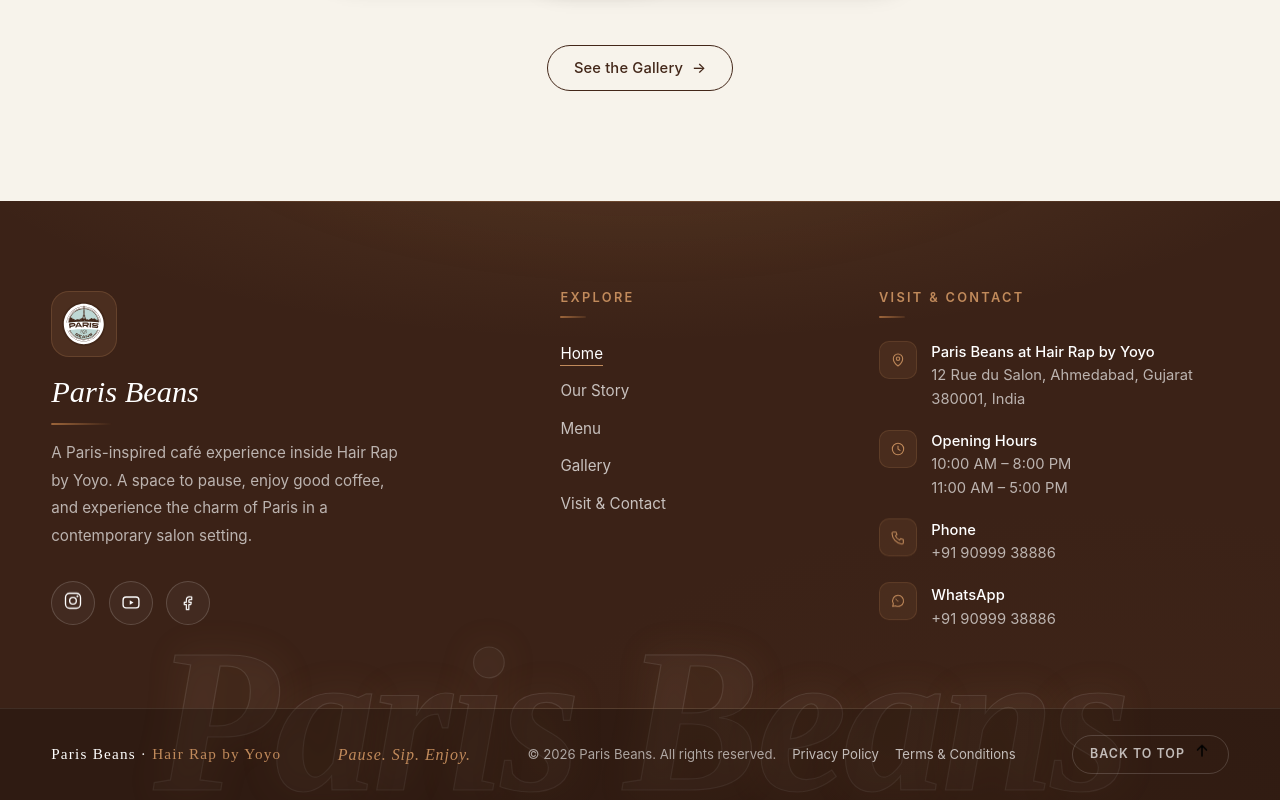
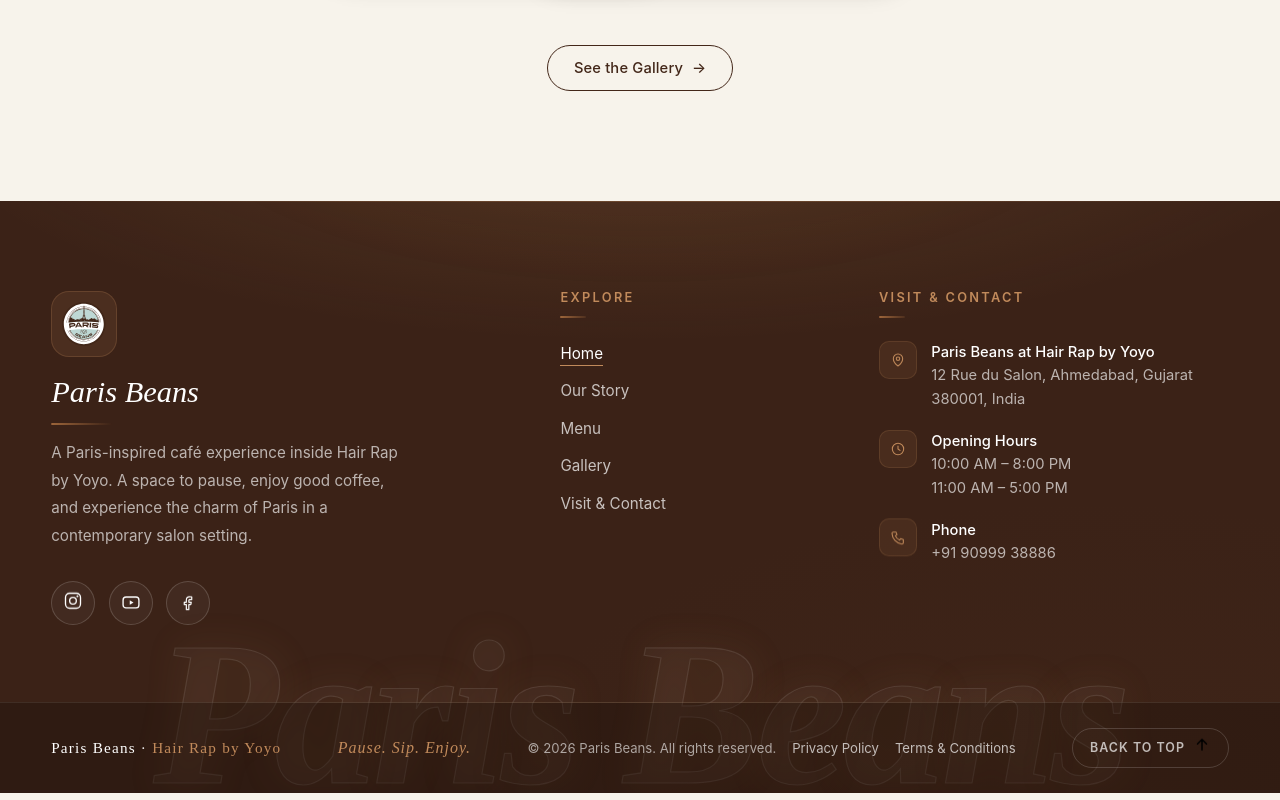
Before and after one commit to simlandikanchan-cmyk/Parisbeans, a React (Vite) app: page / in a window 1280 px wide. Shown: the part 4316-5116 px from the top of the page. Built offline with nearby package versions, Linux system fonts and the light colour scheme.

Commit message:
fixed some thing

```diff
--- a/src/components/Footer.jsx
+++ b/src/components/Footer.jsx
@@ -1,6 +1,6 @@
 import { useEffect, useRef } from 'react'
 import { exploreLinks, contact } from '../data/siteData'
-import { InstagramIcon, YoutubeIcon, FacebookIcon, MapPinIcon, ClockIcon, PhoneIcon, WhatsAppIcon } from './Icons'
+import { InstagramIcon, YoutubeIcon, FacebookIcon, MapPinIcon, ClockIcon, PhoneIcon } from './Icons'
 import { useScroll } from '../hooks/useScroll'
 import './Footer.css'
 
@@ -121,19 +121,7 @@
                 <span className="contact-sub">{contact.phone}</span>
               </a>
             </li>
-            <li className="contact-item">
-              <WhatsAppIcon className="contact-icon contact-icon--whatsapp" />
-              <a
-                className="contact-body"
-                href={`https://wa.me/${contact.phoneTel}`}
-                target="_blank"
-                rel="noopener noreferrer"
-              >
-                <span className="contact-label">WhatsApp</span>
-                <span className="contact-sub">{contact.phone}</span>
-              </a>
-            </li>
-          </ul>
+            </ul>
         </div>
       </div>
 
```
